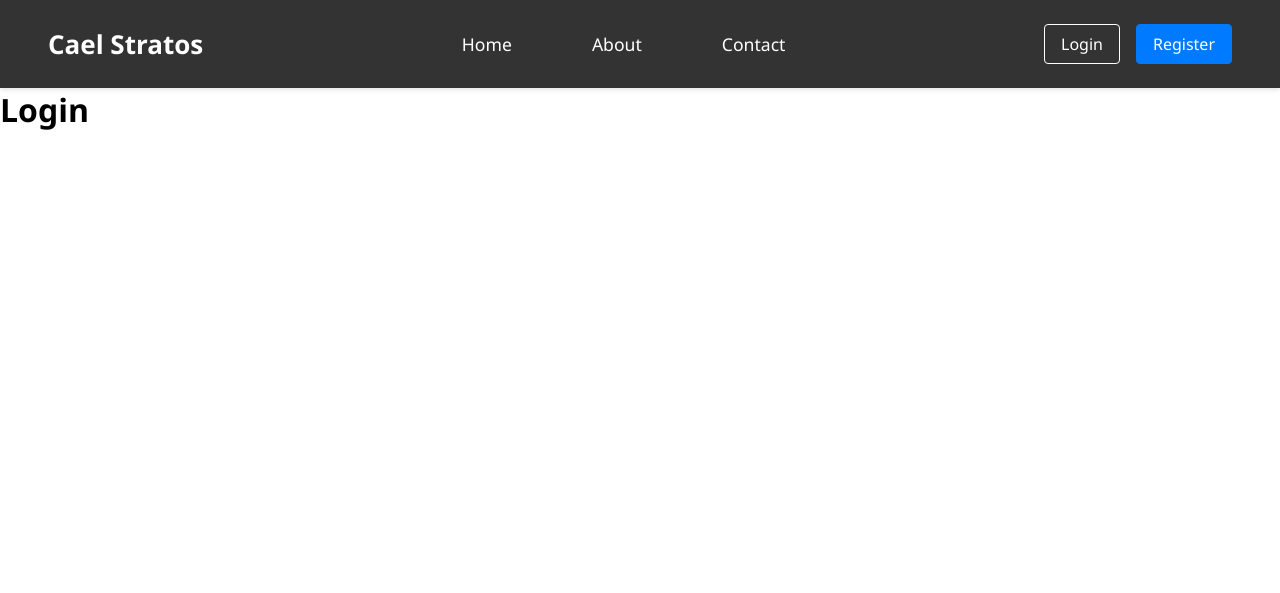
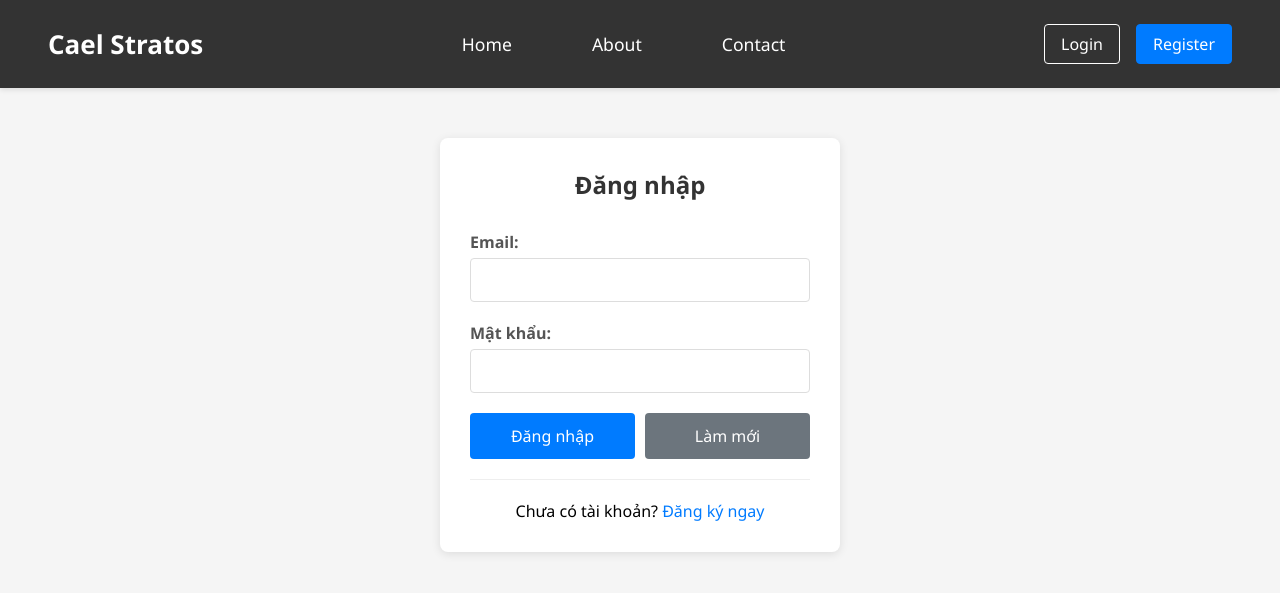
Before and after one commit to TranChinh2901/simple_web_php, a PHP site: page /login.php in a window 1280 px wide. Shown: the top 593 px of the page. Run offline with PHP 8.4, Linux system fonts and the light colour scheme.

Commit message:
tiep tuc

```diff
--- a/login.php
+++ b/login.php
@@ -1,15 +1,210 @@
+<?php
+include "database/db.php";
+session_start();
+$error = "";
+
+if (!$conn) {
+    die("Kết nối database thất bại: " . mysqli_connect_error());
+}
+
+if (isset($_POST['login'])) {
+    $email = trim($_POST['email']);
+    $password = $_POST['password'];
+
+    // Kiểm tra email và mật khẩu có tồn tại hay không
+    if (empty($email) || empty($password)) {
+        $error = "Vui lòng nhập email và mật khẩu.";
+    } else {
+        // Sử dụng prepared statement để tránh SQL injection
+        $sql = "SELECT * FROM users WHERE email = ?";
+        $stmt = mysqli_prepare($conn, $sql);
+        if ($stmt) {
+            mysqli_stmt_bind_param($stmt, "s", $email);
+            mysqli_stmt_execute($stmt);
+            $result = mysqli_stmt_get_result($stmt);
+            $user = mysqli_fetch_assoc($result);
+            // Sử dụng password_verify để kiểm tra mật khẩu đã hash
+            if (password_verify($password, $user['password'])) {
+                $_SESSION['user_id'] = $user['id'];
+                $_SESSION['name'] = $user['name'];
+                $_SESSION['email'] = $user['email'];
+                $_SESSION['gender'] = $user['gender'];
+                $_SESSION['address'] = $user['address'];
+                $_SESSION['role'] = $user['role'];
+
+                //chuyển hướng sau khi đăng nhập
+                if ($user['role'] == 1) {
+                    header('Location: admin/index.php');
+                    exit();
+                } else {
+                    header('Location: index.php');
+                    exit();
+                }
+            }
+        }
+    }
+}
+?>
+
+
 <!DOCTYPE html>
-<html lang="en">
+<html lang="vi">
 
 <head>
     <meta charset="UTF-8">
     <meta name="viewport" content="width=device-width, initial-scale=1.0">
-    <title>Document</title>
+    <title>Đăng nhập</title>
+    <style>
+        body {
+            font-family: Arial, sans-serif;
+            margin: 0;
+            padding: 0;
+            background-color: #f5f5f5;
+        }
+
+        .login-container {
+            max-width: 400px;
+            margin: 50px auto;
+            background-color: white;
+            padding: 30px;
+            border-radius: 8px;
+            box-shadow: 0 2px 10px rgba(0, 0, 0, 0.1);
+        }
+
+        .login-form h2 {
+            text-align: center;
+            margin-bottom: 30px;
+            color: #333;
+        }
+
+        .form-group {
+            margin-bottom: 20px;
+        }
+
+        .form-group label {
+            display: block;
+            margin-bottom: 5px;
+            font-weight: bold;
+            color: #555;
+        }
+
+        .form-group input {
+            width: 100%;
+            padding: 10px;
+            border: 1px solid #ddd;
+            border-radius: 4px;
+            font-size: 16px;
+            box-sizing: border-box;
+        }
+
+        .form-group input:focus {
+            outline: none;
+            border-color: #007bff;
+        }
+
+        .btn-group {
+            display: flex;
+            gap: 10px;
+            margin-bottom: 20px;
+        }
+
+        .btn {
+            flex: 1;
+            padding: 12px;
+            border: none;
+            border-radius: 4px;
+            font-size: 16px;
+            cursor: pointer;
+            transition: background-color 0.3s;
+        }
+
+        .btn-login {
+            background-color: #007bff;
+            color: white;
+        }
+
+        .btn-login:hover {
+            background-color: #0056b3;
+        }
+
+        .btn-reset {
+            background-color: #6c757d;
+            color: white;
+        }
+
+        .btn-reset:hover {
+            background-color: #545b62;
+        }
+
+        .error-message {
+            background-color: #f8d7da;
+            color: #721c24;
+            padding: 10px;
+            border-radius: 4px;
+            margin-bottom: 20px;
+            border: 1px solid #f5c6cb;
+        }
+
+        .register-link {
+            text-align: center;
+            margin-top: 20px;
+            padding-top: 20px;
+            border-top: 1px solid #eee;
+        }
+
+        .register-link a {
+            color: #007bff;
+            text-decoration: none;
+        }
+
+        .register-link a:hover {
+            text-decoration: underline;
+        }
+    </style>
 </head>
 
 <body>
     <?php include "includes/Header.php" ?>
-    <h1>Login</h1>
+
+    <div class="login-container">
+        <div class="login-form">
+            <h2>Đăng nhập</h2>
+
+            <form action="login.php" method="POST">
+                <?php if (!empty($error)): ?>
+                    <div class="error-message">
+                        <?php echo htmlspecialchars($error); ?>
+                    </div>
+                <?php endif; ?>
+
+                <div class="form-group">
+                    <label for="email">Email:</label>
+                    <input type="email" id="email" name="email"
+                        value="<?php echo isset($_POST['email']) ? htmlspecialchars($_POST['email']) : ''; ?>"
+                        required>
+                </div>
+
+                <div class="form-group">
+                    <label for="password">Mật khẩu:</label>
+                    <input type="password" id="password" name="password" required>
+                </div>
+
+                <div class="btn-group">
+                    <button type="submit" name="login" class="btn btn-login">
+                        Đăng nhập
+                    </button>
+                    <button type="reset" class="btn btn-reset">
+                        Làm mới
+                    </button>
+                </div>
+
+                <div class="register-link">
+                    Chưa có tài khoản? <a href="register.php">Đăng ký ngay</a>
+                </div>
+            </form>
+        </div>
+    </div>
+
 </body>
 
 </html>
```
Also changed, not shown: admin/index.php (added, +14 -0 lines).
